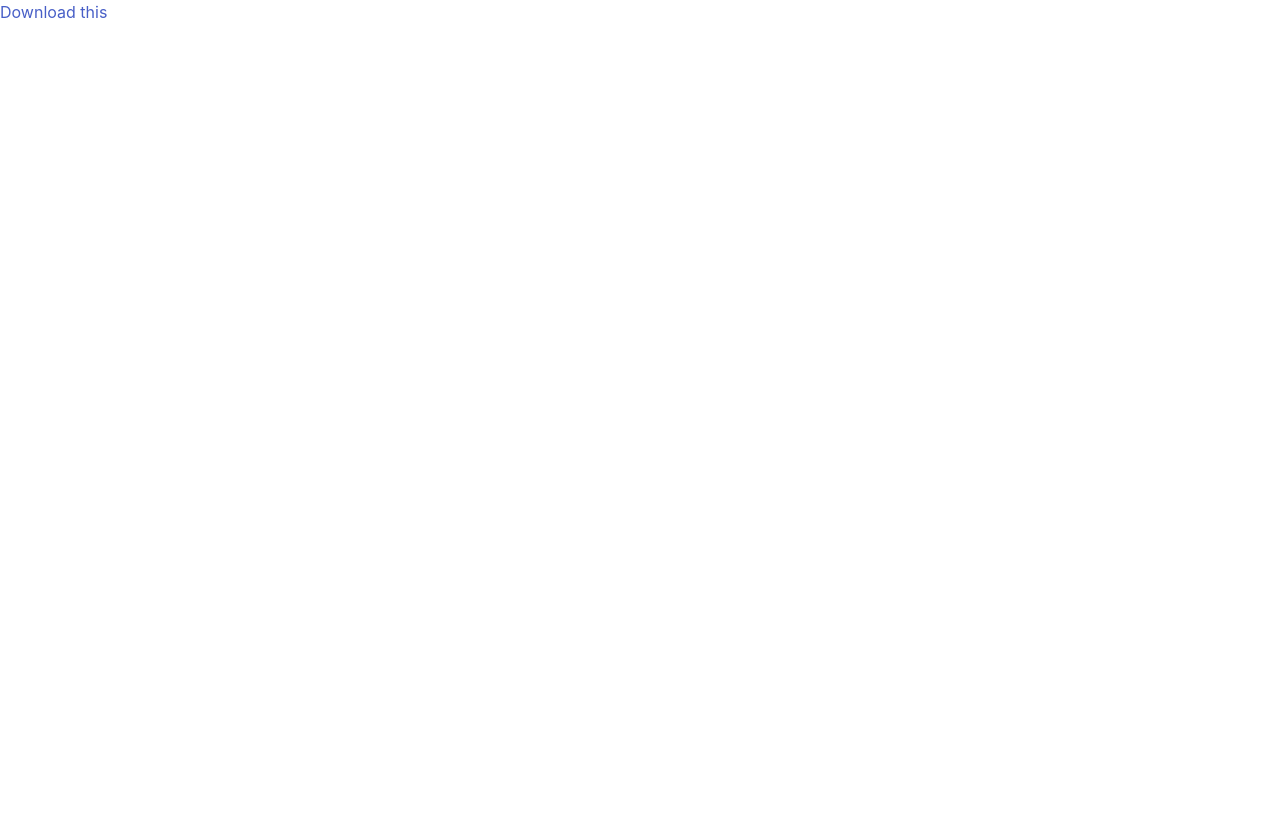
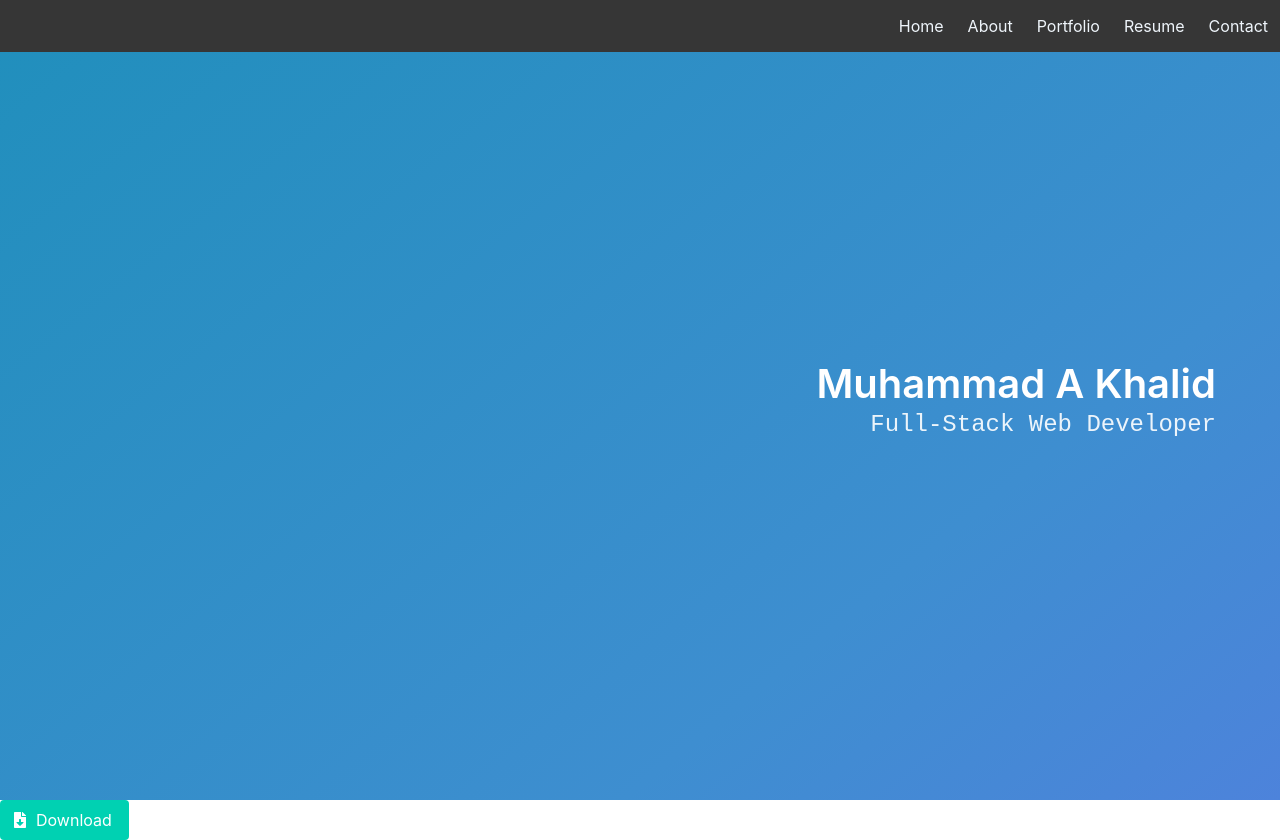
Before and after one commit to akhalid88/port-of-folio, a plain HTML site: page index.html in a window 1280 px wide. Before the commit the page ends 800 px from the top, so only its background shows below. Drawn offline with nearby package versions, Linux system fonts and the light colour scheme.

Commit message:
add resume and download button; style homepage content

```diff
--- a/index.html
+++ b/index.html
@@ -1,5 +1,6 @@
 <!DOCTYPE html>
 <html lang="en">
+
 <head>
 	<meta charset="UTF-8">
 	<meta name="viewport" content="width=device-width, initial-scale=1.0">
@@ -9,10 +10,70 @@
 	<!-- Font Awesome icons -->
 	<script defer src="https://use.fontawesome.com/releases/v5.14.0/js/all.js"></script>
 
-	<title>Portfolio</title>
+	<!-- jQuery -->
+	<script src="https://ajax.googleapis.com/ajax/libs/jquery/3.5.1/jquery.min.js"></script>
+
+	<script async src="script.js" type="text/javascript"></script>
+
+	<title>Muhammad A Khalid</title>
 </head>
+
 <body>
-		<a href="assets/Muhammad A Khalid resume.pdf" download>Download this</a>
+	<!-- Navbar -->
+	<!-- Burger Icon -->
+	<nav class="navbar is-fixed-top is-dark">
+		<div class="navbar-burger burger" id="navbarButton" data-target="navbarMenuItems">
+			<span></span>
+			<span></span>
+			<span></span>
+		</div>
+
+		<!-- Navbar Options -->
+		<div class="navbar-menu has-background-dark" id="navbarMenuItems">
+			<div class="navbar-end">
+				<a class="navbar-item has-text-info-light" href="#home"><span>Home</span></a>
+				<a class="navbar-item has-text-info-light" href="#about"><span>About</span></a>
+				<a class="navbar-item has-text-info-light" href="#portfolio"><span>Portfolio</span></a>
+				<a class="navbar-item has-text-info-light" href="#resume"><span>Resume</span></a>
+				<a class="navbar-item has-text-info-light" href="#contact"><span>Contact</span></a>
+			</div>
+		</div>
+	</nav>
+
+	<!-- Home -->
+	<section class="hero is-fullheight is-fullheight-with-navbar is-info is-bold" id="home">
+		<div class="hero-body">
+			<div class="container has-text-right">
+				<h1 class="title is-2">Muhammad A Khalid</h1>
+				<h2 class="subtitle is-4 is-family-monospace">Full-Stack Web Developer</h2>
+			</div>
+		</div>
+	</section>
+
+	<!-- About -->
+	<section class="" id="about">
+
+	</section>
+
+	<!-- Portfolio -->
+	<section id="portfolio">
+
+	</section>
+
+	<!-- Resume -->
+	<section id="resume">
+		<a href="assets/Muhammad_A_Khalid_resume.pdf" download>
+			<button class="button is-primary"><span class="icon">
+					<i class="fas fa-file-download"></i>
+				</span><span>Download</span></button>
+		</a>
+	</section>
+
+	<!-- Contact -->
+	<section id="contact">
+
+	</section>
 
 </body>
+
 </html>
```
Also changed, not shown: script.js (added), 2 other files.
